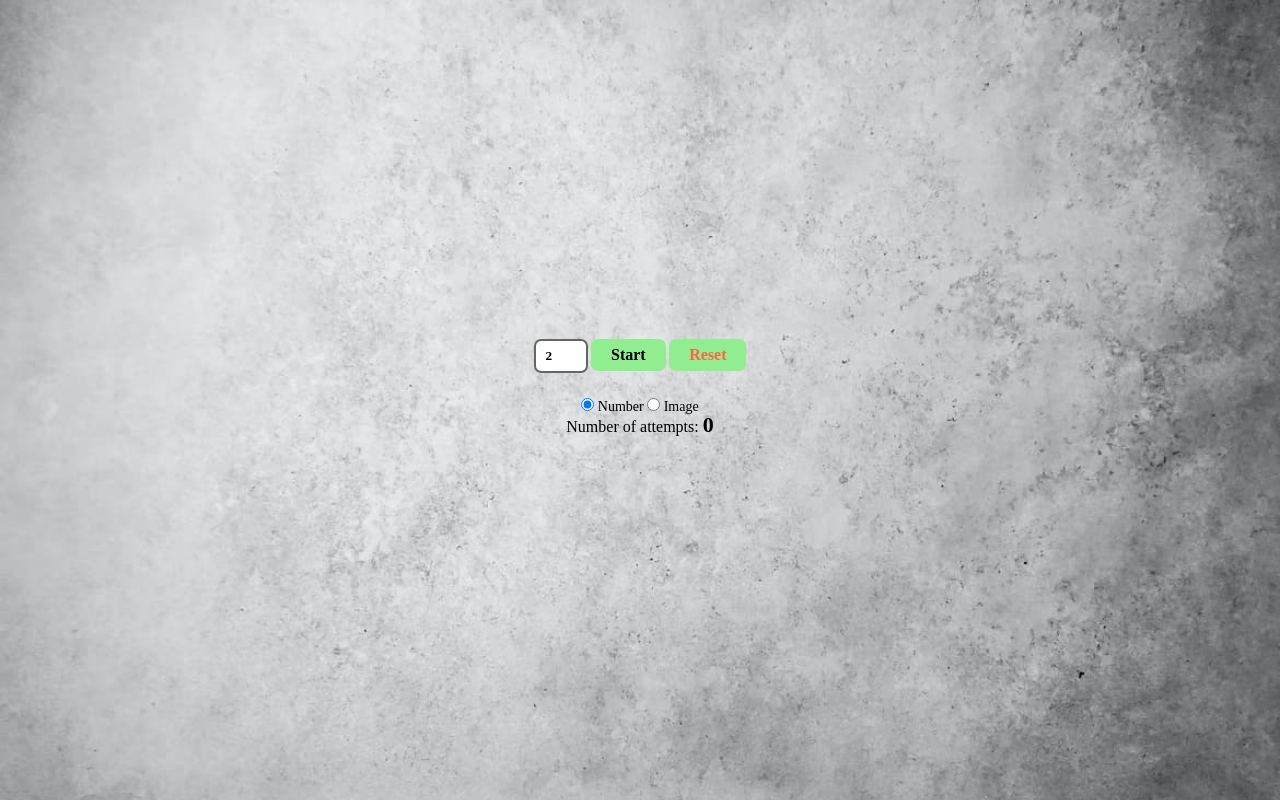
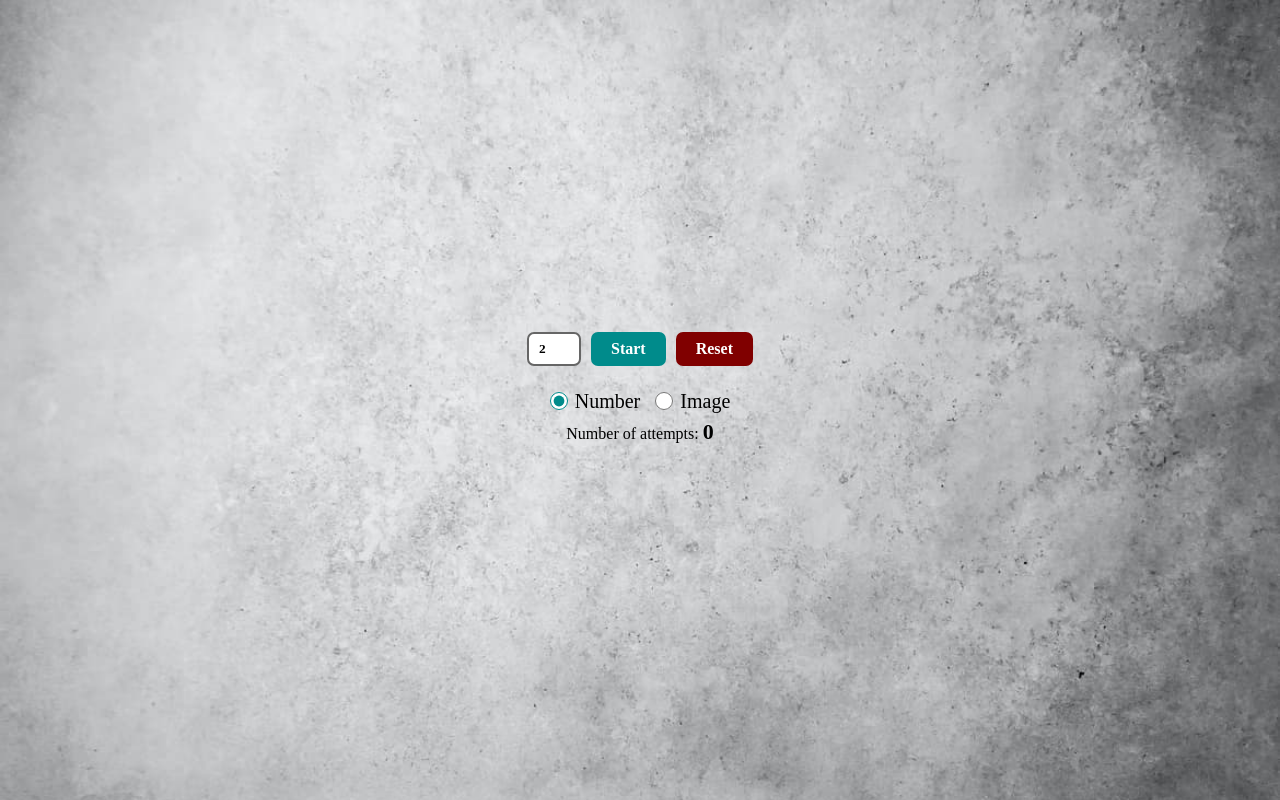
Before and after one commit to serhiiIgnatenko/CardGame, a plain HTML site: page index.html in a window 1280 px wide. Drawn offline with Linux system fonts and the light colour scheme.

Commit message:
Fixed styles. Added new styles. Corrected text.

```diff
--- a/css/clear.css
+++ b/css/clear.css
@@ -33,7 +33,6 @@ html,
 body {
 	height: 100%;
 	width: 100%;
-	font-size: 100%;
 	line-height: 1;
 	font-size: 14px;
 	-ms-text-size-adjust: 100%;
--- a/css/styles.css
+++ b/css/styles.css
@@ -80,6 +80,8 @@
 
 .settings {
 	margin-bottom: 25px;
+	display: flex;
+	gap: 10px;
 }
 
 .btn {
@@ -87,21 +89,41 @@
 	font-weight: 600;
 	font-size: 16px;
 	padding: 7px 20px;
-	color: #000;
-	background-color: lightgreen;
+	color: #fff;
+	background-color: #008b8b;
 	border-radius: 7px;
 }
 
 .btn:focus {
-	box-shadow: 0 0 3px #666;
+	box-shadow: 0px 0px 3px 2px #666;
 }
 
 .btn-reset {
-	color: tomato;
+	color: #fff;
+	background-color: #800000;
+}
+
+.type_game {
+	display: flex;
+	gap: 15px;
+	margin-bottom: 10px;
+}
+
+.type_game label {
+	font-size: 20px;
+	display: flex;
+	align-items: center;
+	gap: 7px;
+}
+
+.type_game input {
+	accent-color: #008b8b;
+	width: 18px;
+	height: 18px;
 }
 
 .type_game input:focus {
-	box-shadow: 0 0 3px #666;
+	filter: drop-shadow(0px 0px 4px #666);
 }
 
 .squar-size {
@@ -118,15 +140,21 @@
 	width: 100%;
 	height: 100%;
 	background-color: rgba(71, 61, 139, 0.5);
-	color: #000;
+	color: #fff;
 	font-size: 32px;
 	font-weight: 700;
 	transform: translate(-100%, 0);
 	transition: transform 0.5s ease-in;
 	display: flex;
+	flex-direction: column;
 	justify-content: center;
 	align-items: center;
 	text-align: center;
+	gap: 12px;
+}
+
+.congratulation span {
+	font-size: 18px;
 }
 
 .congratulation.show {
```
